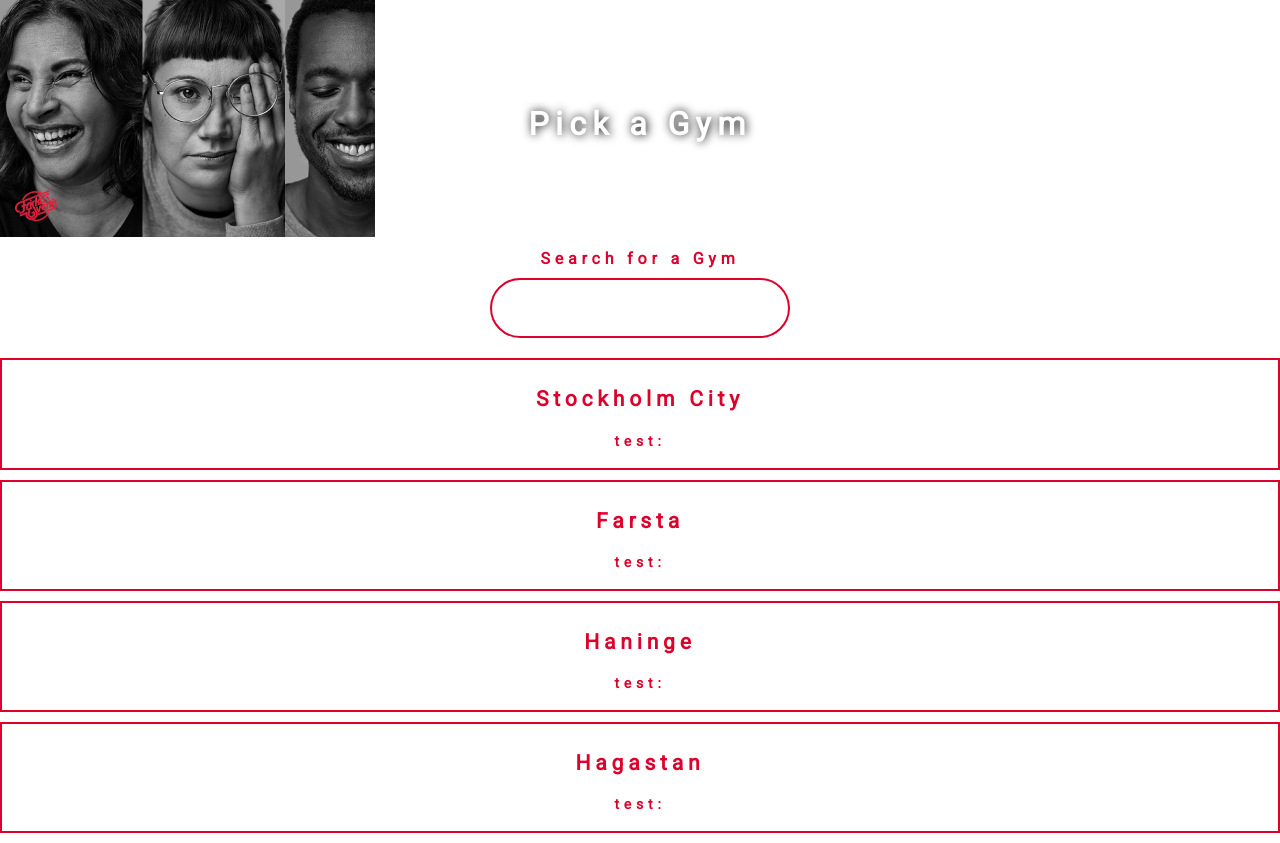
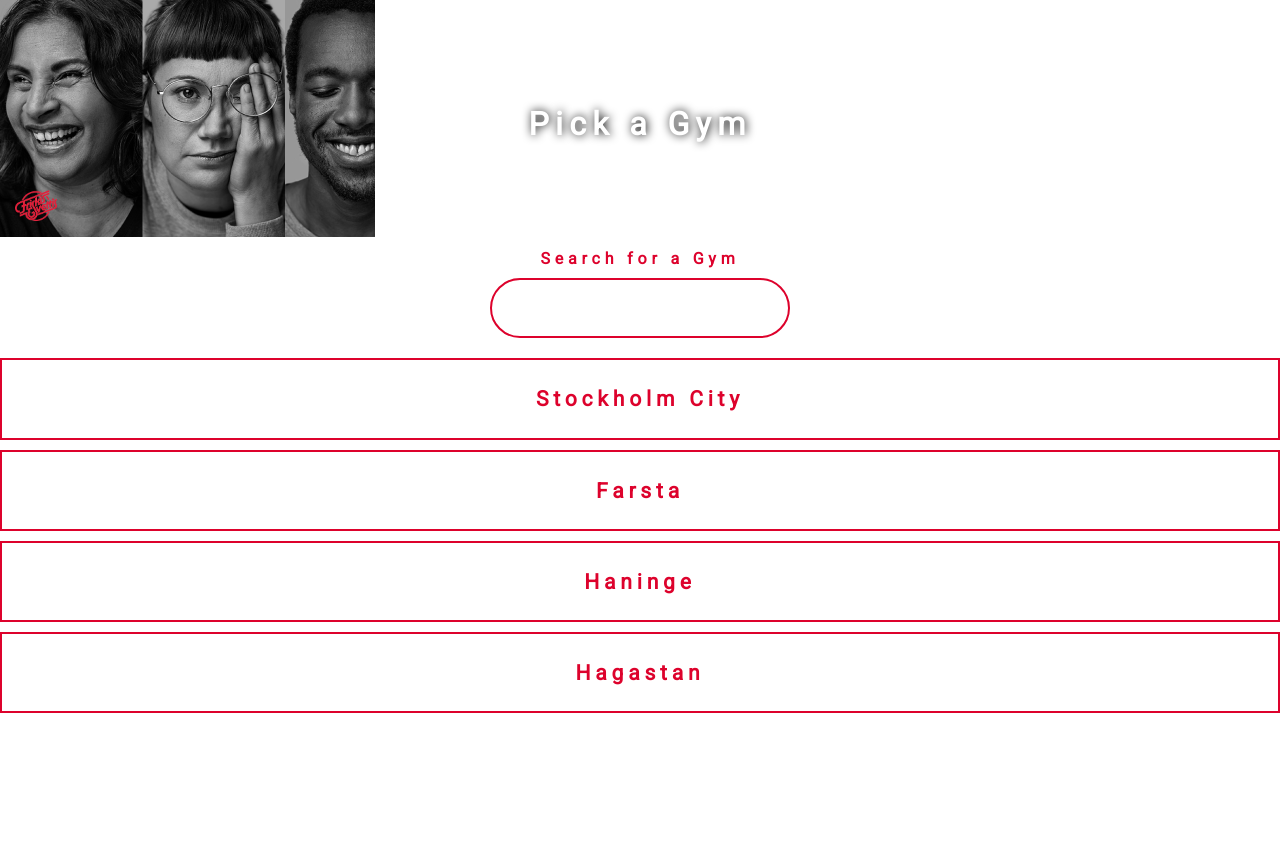
Before and after one commit to 86Hydrant/GymApp, a React (Create React App) app: page / in a window 1280 px wide. After the commit the page ends 800 px from the top, so only its background shows below. Built offline with nearby package versions, Linux system fonts and the light colour scheme.

Commit message:
last save before merge

```diff
--- a/src/components/GymList/GymCard/GymCard.js
+++ b/src/components/GymList/GymCard/GymCard.js
@@ -13,7 +13,6 @@ const GymCard = props => {
       }}
     >
       <h3>{props.gymName}</h3>
-      <p>test: {props.selectedGymName}</p>
     </a>
   );
 };
```
